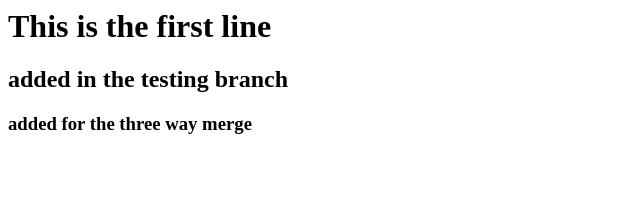
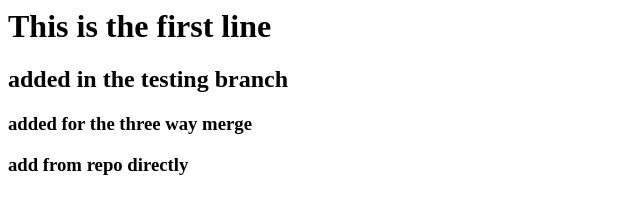
Before and after one commit to pradeepkr067/project1, a plain HTML site: page index.html in a window 1280 px wide. Shown: the whole page, without its empty margins (0-640 px from the left). Drawn offline with Linux system fonts and the light colour scheme.

Commit message:
repo add in testing

```diff
--- a/index.html
+++ b/index.html
@@ -1,3 +1,4 @@
 <h1> This is the first line</h1>
 <h2> added in the testing branch </h2>
 <h3> added for the three way merge</h3>
+<h3> add from repo directly</h3>
```
